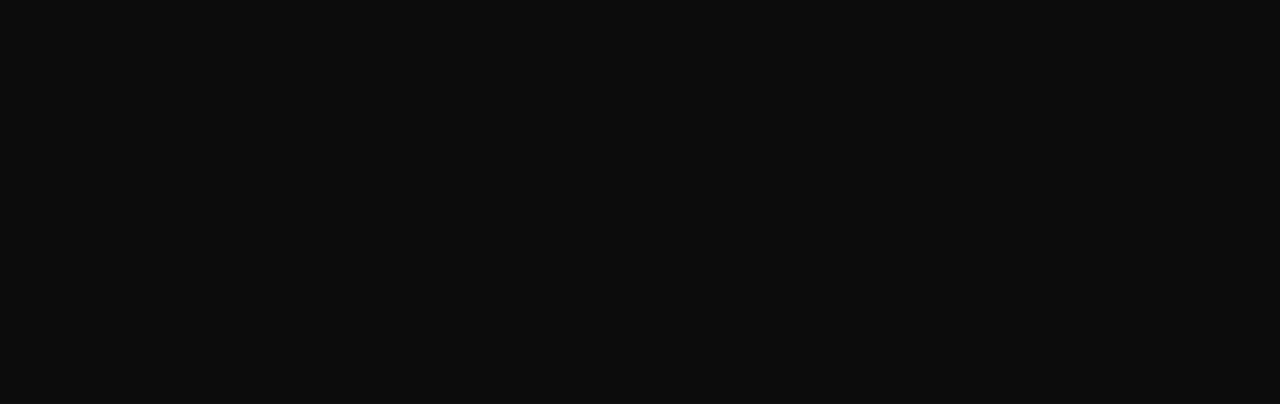
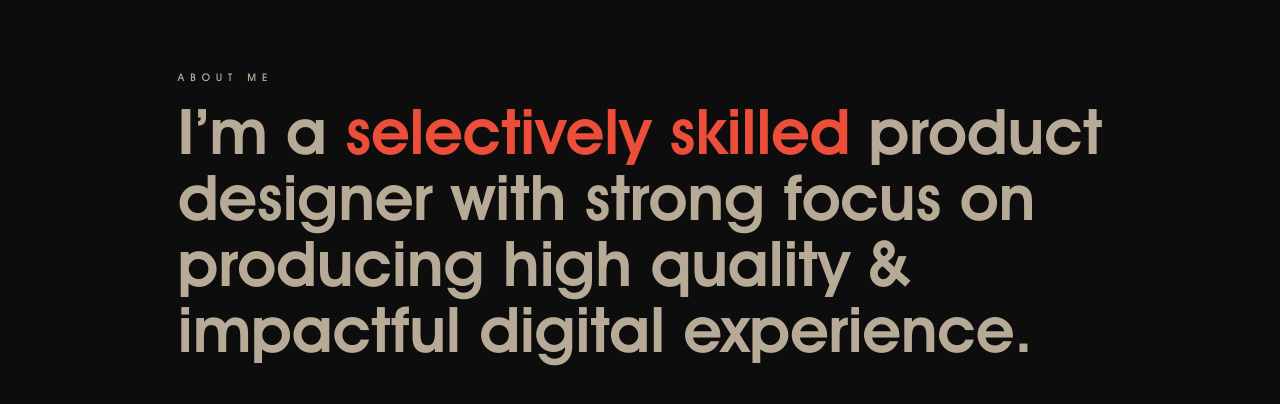
Before and after one commit to NjilaBoris/PortfolioInspiration, a React (Vite) app: page / in a window 1280 px wide. Shown: the part 984-1388 px from the top of the page. Before the commit the page ends 800 px from the top, so only its background shows below. Built offline with nearby package versions, Linux system fonts and the light colour scheme.

Commit message:
About Section

```diff
--- a/src/App.jsx
+++ b/src/App.jsx
@@ -2,17 +2,19 @@
 import { ScrollSmoother, ScrollTrigger } from "gsap/all";
 import { ReactLenis } from "lenis/react";
 import Navigation from "./components/Navigation";
-import Socials from "./components/Socials";
+
 import Hero from "./sections/Hero";
+import Footer from "./components/Footer";
+import About from "./sections/About";
 
 gsap.registerPlugin(ScrollTrigger, ScrollSmoother);
 const App = () => {
   return (
     <ReactLenis root options={{ duration: 2 }}>
       <div className="relative">
-        <Navigation />
-        <Socials />
         <Hero />
+        <About />
+        <Footer />
       </div>
     </ReactLenis>
   );
--- a/src/components/Socials.jsx
+++ b/src/components/Footer.jsx
@@ -3,7 +3,7 @@
 import MagneticButton from "./MagneticButton";
 import { motion } from "motion/react";
 
-const Socials = () => {
+const Footer = () => {
   const [isPlaying, setIsPlaying] = useState(false);
   const audioElementRef = useRef(null);
 
@@ -73,4 +73,4 @@
   );
 };
 
-export default Socials;
+export default Footer;
--- a/src/index.css
+++ b/src/index.css
@@ -6,8 +6,18 @@
   /* src: url("/public/font/AVGARDD_2.TTF");
   src: url("/public/font/AVGARDDO_2.TTF"); */
 }
+@font-face {
+  font-family: Garde2;
+  src: url("/public/font/AVGARDD_2.TTF");
+}
+@font-face {
+  font-family: Gard3;
+  src: url("/public/font/AVGARDDO_2.TTF");
+}
 @theme {
   --font-Nunito: "Nunito Sans", sans-serif;
+  --font-Garde2: Garde2;
+  --font-Garde3: Garde3;
   --leading-n-1: 12.6481px;
   --leading-n-2: 97px;
 }
--- /dev/null
+++ b/src/sections/About.jsx
@@ -0,0 +1,58 @@
+import React, { useState } from "react";
+import useMousePosition from "../../lib/useMousePosition";
+import { motion } from "motion/react";
+
+const About = () => {
+  const [isHovered, setIsHovered] = useState(false);
+  const { x, y } = useMousePosition();
+  const size = isHovered ? 400 : 40;
+  return (
+    <div className="relative">
+      <motion.div
+        className="h-dvh z-15 mask absolute cursor-default w-full flex justify-center items-center"
+        animate={{
+          maskPosition: `${x - size / 2}px ${y - size / 2}px`,
+          maskSize: `${size}px`,
+        }}
+        transition={{
+          type: "tween",
+          duration: 0.5,
+          ease: "backOut",
+        }}
+      >
+        <div
+          onMouseLeave={() => {
+            setIsHovered(false);
+          }}
+          onMouseEnter={() => {
+            setIsHovered(true);
+          }}
+        >
+          <h1 className="uppercase text-[10px] z-15  font-semibold tracking-[0.4rem] mb-3.5">
+            about me
+          </h1>
+          <span className="text-[63.2407px] leading-[66px] font-semibold  font-Garde2">
+            A visual designer - with skills that <br /> haven't been replaced by
+            A.I <br />
+            (yet) - making good shit only if <br /> the paycheck is equally
+            good.
+          </span>
+        </div>
+      </motion.div>
+      <div className="h-dvh relative w-full flex justify-center items-center">
+        <div>
+          <h1 className="uppercase text-[10px]  font-semibold tracking-[0.4rem] mb-3.5">
+            about me
+          </h1>
+          <span className="text-[63.2407px] leading-[66px] font-semibold  font-Garde2">
+            I’m a <span className="text-[#ec4e39]">selectively skilled</span>{" "}
+            product <br /> designer with strong focus on <br />
+            producing high quality & <br /> impactful digital experience.
+          </span>
+        </div>
+      </div>
+    </div>
+  );
+};
+
+export default About;
--- a/src/sections/Hero.jsx
+++ b/src/sections/Hero.jsx
@@ -2,6 +2,7 @@
 import { motion } from "motion/react";
 import useMousePosition from "../../lib/useMousePosition";
 import TextReveal from "../components/TextReveal";
+import Navigation from "../components/Navigation";
 
 const Hero = () => {
   const [isHovered, setIsHovered] = useState(false);
@@ -9,6 +10,7 @@
   const size = isHovered ? 400 : 40;
   return (
     <div className="h-dvh w-full">
+      <Navigation />
       <motion.div
         className="mask h-screen  absolute text-center w-full flex flex-col justify-center items-center uppercase z-7"
         animate={{
```
